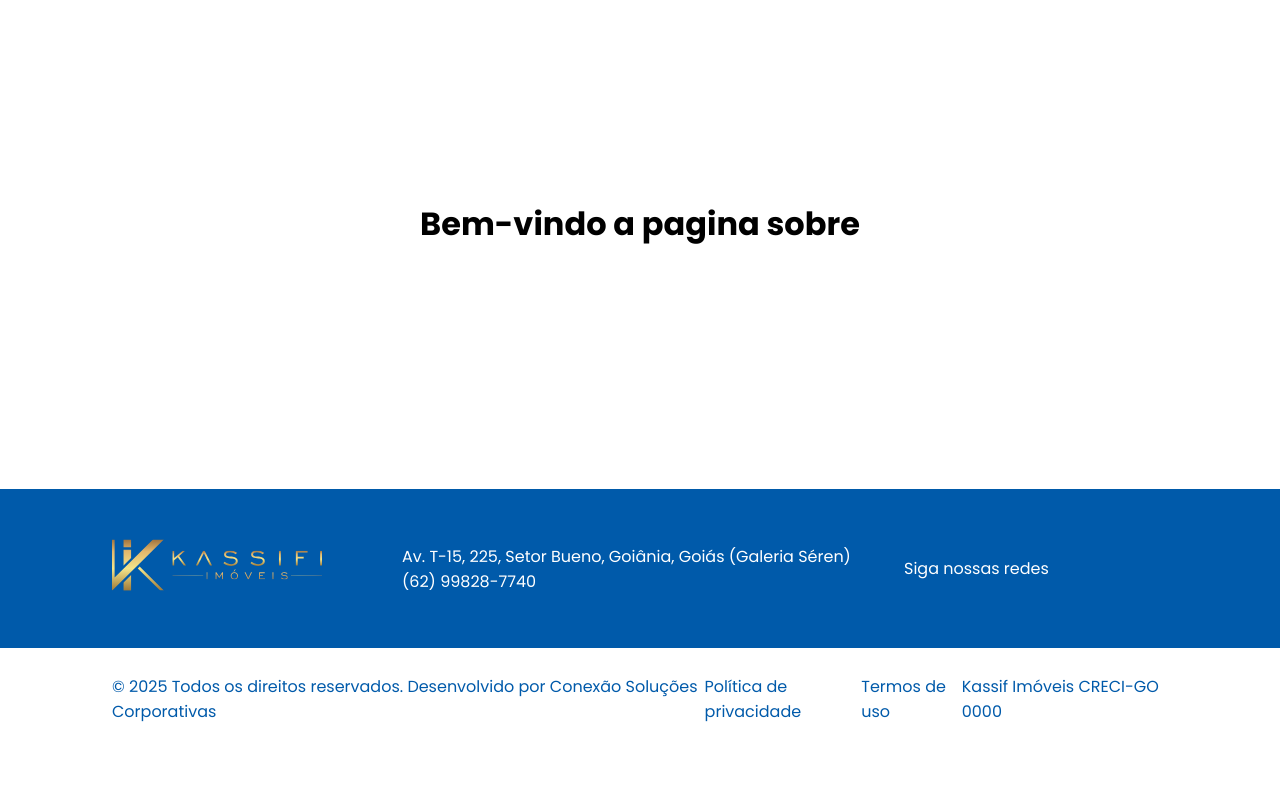
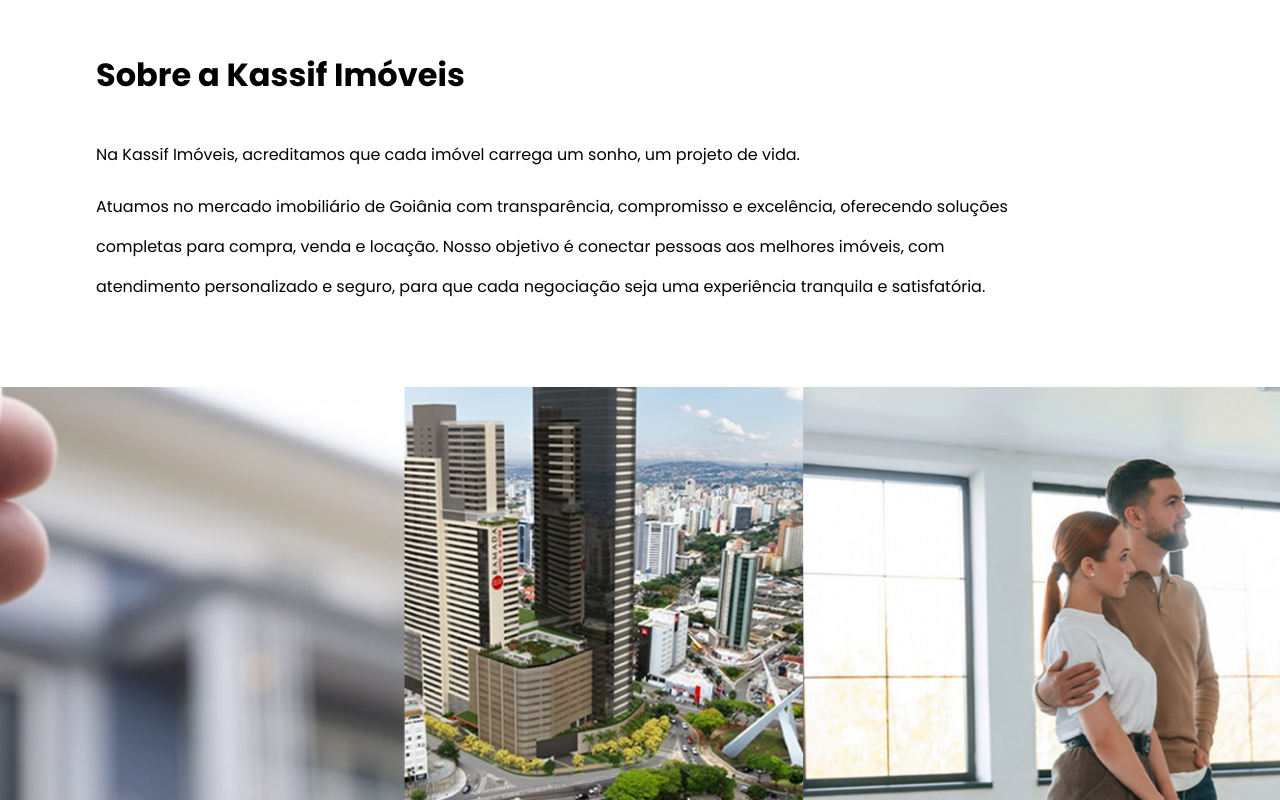
Before and after one commit to WilmarFilho/Kassifi-Imobiliaria, a Next.js app: page /sobre in a window 1280 px wide. Shown: the part 200-1000 px from the top of the page. Before the commit the page ends 949 px from the top, so only its background shows below. Built offline with nearby package versions, Linux system fonts and the light colour scheme.

Commit message:
Estilizando Pagina Sobre

```diff
--- a/pages/sobre.tsx
+++ b/pages/sobre.tsx
@@ -1,13 +1,31 @@
+import Image from "next/image";
 import Header from "@/components/Header";
 import Footer from "@/components/Footer";
-import styles from "../styles/Index.module.css";
+import styles from "../styles/Sobre.module.css";
 
 export default function Sobre() {
   return (
     <>
-      <Header variant={false}/>
-      <main className={styles.main}>
-        <h1>Bem-vindo a pagina sobre</h1>
+      <Header variant={false} />
+      <main className={styles.mainSobre}>
+        <div className={styles.textSobreWrapper}>
+          <h1 className={styles.titleSobre}>Sobre a Kassif Imóveis</h1>
+          <div className={styles.contentSobre}>
+            <p>Na Kassif Imóveis, acreditamos que cada imóvel carrega um sonho, um projeto de vida. </p>
+            <p>Atuamos no mercado imobiliário de Goiânia com transparência, compromisso e excelência, oferecendo soluções completas para compra, venda e locação. Nosso objetivo é conectar pessoas aos melhores imóveis, com atendimento personalizado e seguro, para que cada negociação seja uma experiência tranquila e satisfatória.</p>
+          </div>
+        </div>
+
+        <div className={styles.bannerSobreWrapper}>
+          <Image
+            src="/assets/01.webp"
+            alt="banner-pagina-sobre"
+            width={1600}             // dimensão base para cálculo de proporção
+            height={300}
+            style={{ width: "100%", height: "800px", objectFit: "cover" }} // ocupa 100% da largura apenas
+            priority
+          />
+        </div>
       </main>
       <Footer />
     </>
--- a/styles/Header.module.css
+++ b/styles/Header.module.css
@@ -4,6 +4,7 @@
   align-items: center;
   padding: 1rem 6rem;
   background-color: #fff;
+  box-shadow: 0 6px 18px rgba(2, 6, 23, 0.08);
 }
 
 .nav a,
--- /dev/null
+++ b/styles/Sobre.module.css
@@ -0,0 +1,25 @@
+.bannerSobre {
+    width: 100%;
+}
+
+.mainSobre {
+    display: flex;
+    flex-direction: column;
+    gap: 80px;
+    padding: 6rem 0;
+}
+
+.textSobreWrapper {
+    padding: 0 6rem;
+    display: flex;
+    flex-direction: column;
+    gap: 40px;
+    text-wrap: balance;
+    line-height: 40px;
+}
+
+.contentSobre {
+    display: flex;
+    flex-direction: column;
+    gap: 12px;
+}
```
Also changed, not shown: public/assets/01.webp (added).
